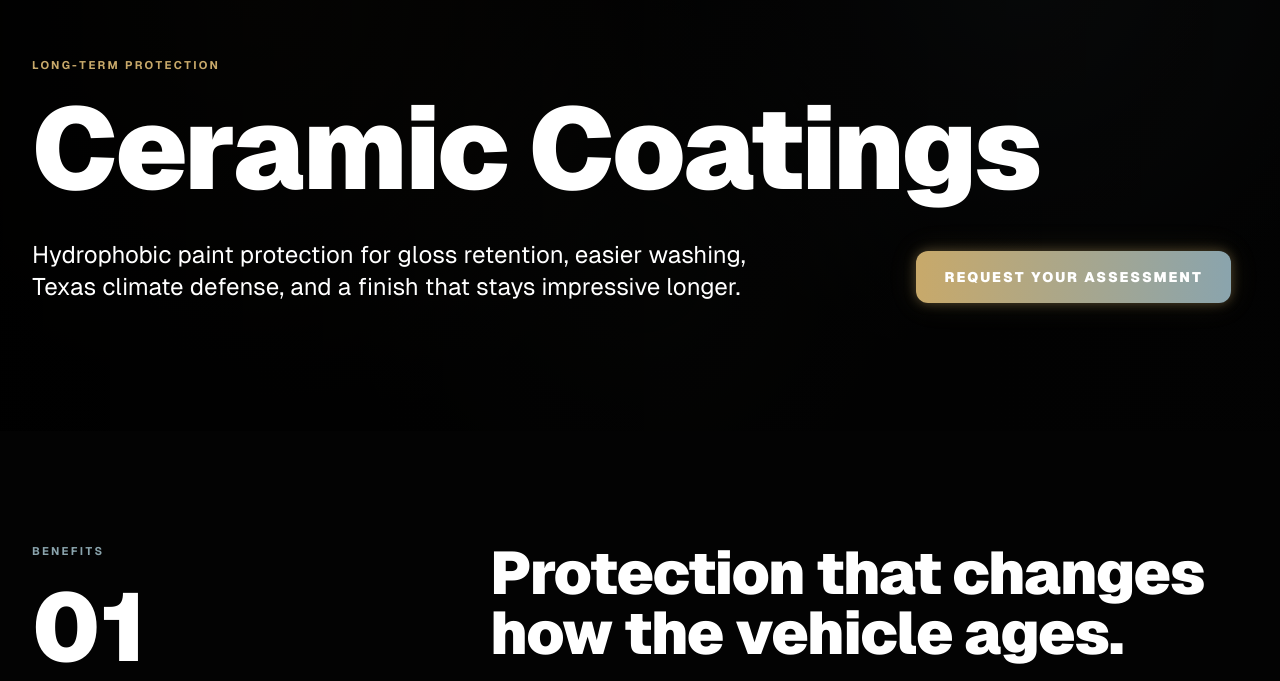
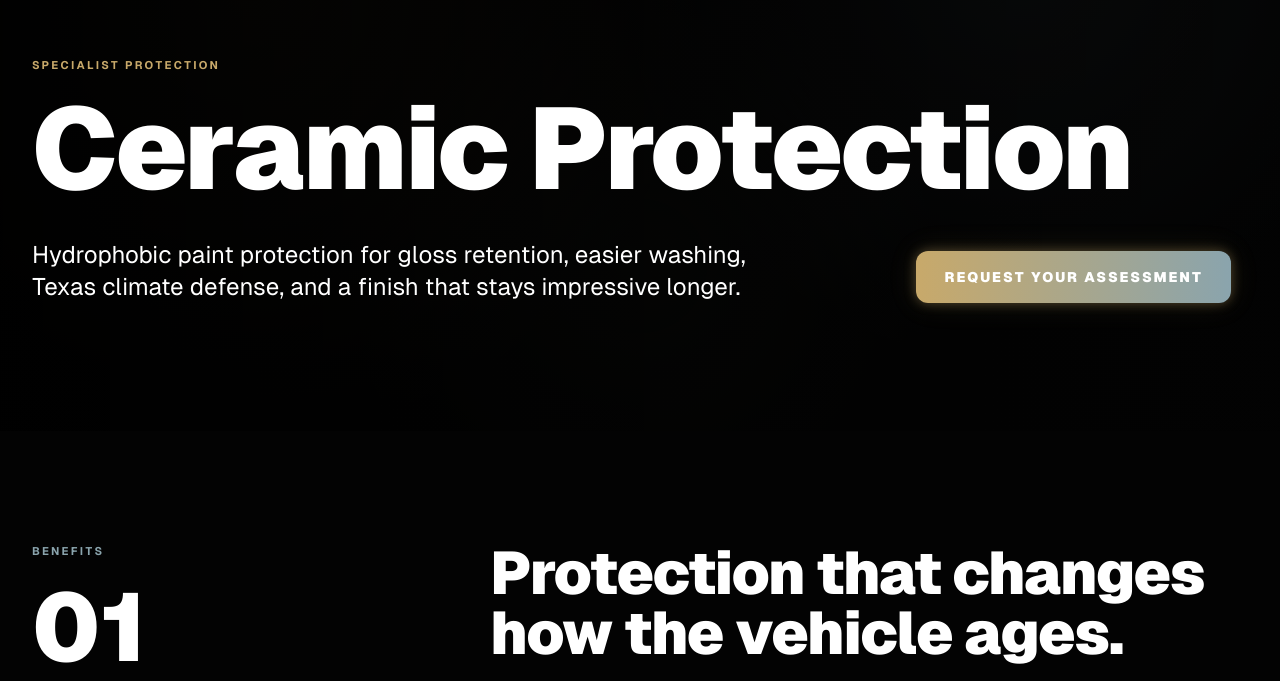
Before and after one commit to burchdad/mobile-detailing, a Next.js app: page /services/ceramic-coatings in a window 1280 px wide. Shown: the part 119-800 px from the top of the page. Built offline with nearby package versions, Linux system fonts and the light colour scheme.

Commit message:
Sharpen vehicle preservation positioning

```diff
--- a/app/layout.tsx
+++ b/app/layout.tsx
@@ -11,21 +11,21 @@ const geistSans = localFont({
 
 export const metadata: Metadata = {
   metadataBase: new URL(siteUrl),
-  title: "A&S Mobile Detail | Premium Vehicle Preservation Tyler TX",
+  title: "A&S Detailing | East Texas Vehicle Preservation",
   description:
-    "Luxury mobile detailing, paint correction, ceramic coatings, and vehicle preservation services for Tyler TX and East Texas owners who expect excellence.",
+    "East Texas vehicle preservation, ceramic protection, paint enhancement, interior restoration, and concierge maintenance for owners who expect specialist care.",
   keywords: [
     "mobile auto detailing Tyler TX",
     "car detailing Tyler TX",
     "ceramic coating Tyler TX",
     "paint correction Tyler TX",
-    "vehicle preservation Tyler TX",
+    "East Texas vehicle preservation",
     "mobile detailing East Texas",
   ],
   openGraph: {
-    title: "A&S Mobile Detail | Premium Vehicle Preservation Tyler TX",
+    title: "A&S Detailing | East Texas Vehicle Preservation",
     description:
-      "Professional mobile detailing, paint correction, ceramic coatings, and long-term vehicle care across East Texas.",
+      "Protection-led vehicle preservation, ceramic protection, paint enhancement, and long-term vehicle care across East Texas.",
     url: siteUrl,
     siteName: "A&S Mobile Detail",
     type: "website",
@@ -33,9 +33,9 @@ export const metadata: Metadata = {
   },
   twitter: {
     card: "summary_large_image",
-    title: "A&S Mobile Detail | Premium Vehicle Preservation Tyler TX",
+    title: "A&S Detailing | East Texas Vehicle Preservation",
     description:
-      "Luxury mobile detailing, ceramic coatings, paint correction, and vehicle preservation services in East Texas.",
+      "Specialist vehicle preservation, ceramic protection, paint enhancement, and concierge maintenance in East Texas.",
   },
   robots: {
     index: true,
--- a/app/page.tsx
+++ b/app/page.tsx
@@ -23,13 +23,12 @@ const localBusinessSchema = {
   telephone: "+1-903-555-0000",
   url: "https://asdetailing.org",
   serviceType: [
-    "Exterior Detail",
-    "Interior Deep Clean",
-    "Full Detail",
-    "Paint Correction",
-    "Ceramic Coating",
-    "Fleet Detailing",
-    "Maintenance Plans",
+    "Concierge Maintenance",
+    "Interior Restoration",
+    "Paint Enhancement",
+    "Ceramic Protection",
+    "Fleet Preservation",
+    "Vehicle Preservation Programs",
   ],
 };
 
@@ -37,11 +36,11 @@ const serviceSchema = {
   "@context": "https://schema.org",
   "@type": "ItemList",
   itemListElement: [
-    { "@type": "Service", name: "Signature Detail", url: "https://asdetailing.org/#services" },
-    { "@type": "Service", name: "Interior Preservation", url: "https://asdetailing.org/#services" },
-    { "@type": "Service", name: "Paint Correction", url: "https://asdetailing.org/#services" },
-    { "@type": "Service", name: "Ceramic Coating", url: "https://asdetailing.org/ceramic-coating" },
-    { "@type": "Service", name: "Fleet Care Programs", url: "https://asdetailing.org/fleet-detailing" },
+    { "@type": "Service", name: "Concierge Maintenance", url: "https://asdetailing.org/services/mobile-detailing" },
+    { "@type": "Service", name: "Interior Restoration", url: "https://asdetailing.org/services/interior-restoration" },
+    { "@type": "Service", name: "Paint Enhancement", url: "https://asdetailing.org/services/paint-correction" },
+    { "@type": "Service", name: "Ceramic Protection", url: "https://asdetailing.org/services/ceramic-coatings" },
+    { "@type": "Service", name: "Fleet Preservation", url: "https://asdetailing.org/services/fleet-care" },
   ],
 };
 
--- a/app/services/ceramic-coatings/page.tsx
+++ b/app/services/ceramic-coatings/page.tsx
@@ -6,7 +6,7 @@ import { siteUrl } from "@/lib/site";
 const service = servicePages["ceramic-coatings"];
 
 export const metadata: Metadata = {
-  title: "Ceramic Coatings | A&S Detailing",
+  title: "Ceramic Protection | A&S Detailing",
   description: service.intro,
   alternates: { canonical: "/services/ceramic-coatings" },
 };
@@ -32,7 +32,7 @@ export default function CeramicCoatingsPage() {
   const serviceSchema = {
     "@context": "https://schema.org",
     "@type": "Service",
-    name: "Ceramic Coatings",
+    name: "Ceramic Protection",
     provider: { "@type": "AutoDetailing", name: "A&S Detailing", url: siteUrl },
     url: `${siteUrl}/services/ceramic-coatings`,
     areaServed: "East Texas",
--- a/app/services/mobile-detailing/page.tsx
+++ b/app/services/mobile-detailing/page.tsx
@@ -5,7 +5,7 @@ import { servicePages } from "@/lib/brandPages";
 const service = servicePages["mobile-detailing"];
 
 export const metadata: Metadata = {
-  title: "Mobile Detailing | A&S Detailing",
+  title: "Concierge Maintenance | A&S Detailing",
   description: service.intro,
   alternates: { canonical: "/services/mobile-detailing" },
 };
--- a/app/services/paint-correction/page.tsx
+++ b/app/services/paint-correction/page.tsx
@@ -5,7 +5,7 @@ import { servicePages } from "@/lib/brandPages";
 const service = servicePages["paint-correction"];
 
 export const metadata: Metadata = {
-  title: "Paint Correction | A&S Detailing",
+  title: "Paint Enhancement | A&S Detailing",
   description: service.intro,
   alternates: { canonical: "/services/paint-correction" },
 };
--- a/components/Booking.tsx
+++ b/components/Booking.tsx
@@ -5,8 +5,8 @@ import { useState } from "react";
 
 const services = [
   "Signature Detail",
-  "Paint Correction",
-  "Ceramic Coating",
+  "Paint Enhancement",
+  "Ceramic Protection",
   "Interior Preservation",
   "Vehicle Preservation Plan",
   "Fleet Care Program",
--- a/components/Footer.tsx
+++ b/components/Footer.tsx
@@ -3,11 +3,11 @@
 import { motion } from "framer-motion";
 
 const serviceLinks = [
-  { label: "Mobile Detailing", href: "/services/mobile-detailing" },
+  { label: "Concierge Maintenance", href: "/services/mobile-detailing" },
   { label: "Interior Restoration", href: "/services/interior-restoration" },
-  { label: "Paint Correction", href: "/services/paint-correction" },
-  { label: "Ceramic Coatings", href: "/services/ceramic-coatings" },
-  { label: "Fleet Care", href: "/services/fleet-care" },
+  { label: "Paint Enhancement", href: "/services/paint-correction" },
+  { label: "Ceramic Protection", href: "/services/ceramic-coatings" },
+  { label: "Fleet Preservation", href: "/services/fleet-care" },
 ];
 
 export default function Footer() {
--- a/components/Hero.tsx
+++ b/components/Hero.tsx
@@ -13,18 +13,18 @@ const particles = Array.from({ length: 34 }, (_, i) => ({
 }));
 
 const stats = [
-  { value: "500+", label: "Vehicles Preserved" },
-  { value: "5.0", label: "Google Reputation" },
-  { value: "100%", label: "Final Walkthrough" },
+  { value: "500+", label: "Vehicles Protected" },
+  { value: "100+", label: "Returning Clients" },
+  { value: "5.0", label: "Google Rating" },
 ];
 
 const trustBadges = [
-  { id: "01", text: "Fully Insured", sub: "Professional protection" },
-  { id: "02", text: "Premium Systems", sub: "Paint-safe products" },
+  { id: "01", text: "Protection First", sub: "Finish-safe process" },
+  { id: "02", text: "Certified Mindset", sub: "Specialist-level care" },
   { id: "03", text: "Mobile Concierge", sub: "Home, office, or garage" },
 ];
 
-const orbitLabels = ["Paint Correction", "Ceramic Coating", "Interior Reset", "Preservation Plans"];
+const orbitLabels = ["Paint Enhancement", "Ceramic Protection", "Interior Restoration", "Preservation Programs"];
 
 function HeroShowpiece() {
   return (
@@ -116,7 +116,7 @@ export default function Hero() {
             transition={{ duration: 0.7 }}
             className="eyebrow mb-5 text-neon-pink"
           >
-            East Texas Vehicle Preservation Concierge
+            East Texas Vehicle Preservation
           </motion.p>
           <motion.h1
             initial={{ opacity: 0, y: 36 }}
@@ -124,7 +124,7 @@ export default function Hero() {
             transition={{ delay: 0.08, duration: 0.9, ease: "easeOut" }}
             className="max-w-5xl text-[clamp(3.5rem,9.4vw,8.7rem)] font-black leading-[0.88] tracking-tight text-white"
           >
-            Automotive Care <span className="gradient-text block">Without</span> Compromise
+            Protecting Vehicles. <span className="gradient-text block">Preserving</span> Value.
           </motion.h1>
           <motion.p
             initial={{ opacity: 0, y: 24 }}
@@ -132,7 +132,7 @@ export default function Hero() {
             transition={{ delay: 0.28, duration: 0.75 }}
             className="mt-8 max-w-2xl text-base leading-relaxed text-white/66 md:text-xl"
           >
-            Professional mobile detailing, paint correction, ceramic coatings, and long-term appearance management for owners who expect their vehicle to be treated like an investment.
+            Specialist mobile vehicle preservation for owners who care about protection, appearance, convenience, and long-term pride of ownership.
           </motion.p>
 
           <motion.div
--- a/components/Membership.tsx
+++ b/components/Membership.tsx
@@ -4,14 +4,14 @@ import { motion } from "framer-motion";
 
 const tiers = [
   {
-    name: "Silver Plan",
+    name: "Silver Preservation",
     audience: "Daily-driver preservation",
     price: "$99",
     perks: ["Monthly maintenance detail", "Paint-safe wash process", "Interior touchpoint reset", "Priority seasonal scheduling"],
     accent: "from-neon-blue to-neon-pink",
   },
   {
-    name: "Gold Plan",
+    name: "Gold Preservation",
     audience: "Premium family and performance vehicles",
     price: "$179",
     perks: ["Two visits per month", "Ceramic-safe maintenance", "Leather and trim conditioning", "10% preferred-client add-on pricing", "First access appointment windows"],
@@ -19,7 +19,7 @@ const tiers = [
     featured: true,
   },
   {
-    name: "Black Label Plan",
+    name: "Black Label Preservation",
     audience: "Collectors, show vehicles, and high-value finishes",
     price: "$299",
     perks: ["Weekly or custom cadence", "Monthly finish inspection", "Ceramic maintenance boosters", "Seasonal protection plan", "Dedicated vehicle care records"],
--- a/components/Services.tsx
+++ b/components/Services.tsx
@@ -4,15 +4,15 @@ import { motion } from "framer-motion";
 
 const services = [
   {
-    name: "Signature Detail",
-    category: "Concierge Reset",
+    name: "Concierge Maintenance",
+    category: "Ownership Care",
     start: "From $259",
     description: "A complete interior and exterior restoration for drivers who want the vehicle to feel crisp, cared for, and ready for attention.",
     features: ["Paint-safe foam wash", "Interior extraction and conditioning", "Trim, glass, wheels, and tires finished by hand"],
     accent: "from-neon-pink to-neon-blue",
   },
   {
-    name: "Paint Correction",
+    name: "Paint Enhancement",
     category: "Clarity Restoration",
     start: "From $349",
     description: "Machine polishing designed to reduce swirls, haze, oxidation, and light defects before the finish is protected.",
@@ -20,8 +20,8 @@ const services = [
     accent: "from-neon-blue to-neon-pink",
   },
   {
-    name: "Ceramic Coatings",
-    category: "Long-Term Protection",
+    name: "Ceramic Protection",
+    category: "Specialist Service",
     start: "From $699",
     description: "Hydrophobic paint protection for gloss retention, easier washing, and a finish that stays impressive longer.",
     features: ["Decontamination and prep", "Professional coating application", "Maintenance guidance after delivery"],
@@ -29,15 +29,15 @@ const services = [
     featured: true,
   },
   {
-    name: "Interior Preservation",
-    category: "Cabin Recovery",
+    name: "Interior Restoration",
+    category: "Cabin Preservation",
     start: "From $189",
     description: "Deep cleaning for leather, carpet, plastics, touchpoints, and odor-prone surfaces without harsh shortcuts.",
     features: ["Steam and extraction workflow", "Leather and trim care", "Odor neutralization and final inspection"],
     accent: "from-neon-green to-neon-blue",
   },
   {
-    name: "Maintenance Memberships",
+    name: "Preservation Programs",
     category: "Ongoing Care",
     start: "From $99/mo",
     description: "Recurring upkeep for owners who want their finish, cabin, and protection plan managed all year.",
@@ -45,7 +45,7 @@ const services = [
     accent: "from-neon-blue to-neon-green",
   },
   {
-    name: "Fleet Care Programs",
+    name: "Fleet Preservation",
     category: "Business Presentation",
     start: "Custom",
     description: "Consistent mobile detailing for company vehicles where brand presentation and reliability matter.",
@@ -72,14 +72,14 @@ export default function Services() {
             viewport={{ once: true }}
             transition={{ duration: 0.7 }}
           >
-            <p className="eyebrow mb-4 text-neon-pink">Premium Service Showcase</p>
+            <p className="eyebrow mb-4 text-neon-pink">Specialist Services</p>
             <div className="section-line mb-6" />
             <div className="grid gap-8 lg:grid-cols-[1fr_0.7fr] lg:items-end">
               <h2 className="max-w-5xl text-5xl font-black tracking-tight text-white md:text-7xl">
-                Preservation Programs, Not Commodity Details
+                Protection-Led Services For Serious Owners
               </h2>
               <p className="text-lg leading-relaxed text-white/56">
-                Every service is positioned around trust, finish quality, and long-term vehicle care. The goal is not a quick clean. The goal is a vehicle that feels protected, maintained, and worth owning.
+                A&S leads with protection, preservation, and ownership pride. Cleaning is part of the process, but the real product is a vehicle that stays valuable, presentable, and easier to maintain.
               </p>
             </div>
           </motion.div>
--- a/lib/brandPages.ts
+++ b/lib/brandPages.ts
@@ -1,7 +1,7 @@
 export const servicePages = {
   "mobile-detailing": {
-    title: "Mobile Detailing",
-    eyebrow: "Concierge Service",
+    title: "Concierge Maintenance",
+    eyebrow: "Ownership Care",
     intro: "Premium exterior and cabin care delivered at your home, office, or private garage with a preservation-first process.",
     blocks: [
       {
@@ -36,7 +36,7 @@ export const servicePages = {
     points: ["Steam and extraction workflow", "Leather and trim conditioning", "Odor and stain-focused treatment"],
   },
   "paint-correction": {
-    title: "Paint Correction",
+    title: "Paint Enhancement",
     eyebrow: "Clarity Restoration",
     intro: "Swirl, haze, oxidation, and light defect reduction for owners who want depth, gloss, and true reflection back in the finish.",
     blocks: [
@@ -54,8 +54,8 @@ export const servicePages = {
     points: ["Paint inspection and defect review", "Single or multi-stage polishing", "Protection-ready finish refinement"],
   },
   "ceramic-coatings": {
-    title: "Ceramic Coatings",
-    eyebrow: "Long-Term Protection",
+    title: "Ceramic Protection",
+    eyebrow: "Specialist Protection",
     intro: "Hydrophobic paint protection for gloss retention, easier washing, Texas climate defense, and a finish that stays impressive longer.",
     blocks: [
       {
@@ -77,7 +77,7 @@ export const servicePages = {
     points: ["Decontamination and paint prep", "Correction options before coating", "Longevity, care, and maintenance guidance"],
   },
   "fleet-care": {
-    title: "Fleet Care",
+    title: "Fleet Preservation",
     eyebrow: "Business Presentation",
     intro: "Recurring vehicle appearance care for companies that need their fleet to represent the brand before anyone says a word.",
     blocks: [
@@ -99,7 +99,7 @@ export const servicePages = {
 export const journalArticles = [
   "How Texas heat damages unprotected paint",
   "Ceramic coating vs wax for long-term owners",
-  "How often should a premium vehicle be detailed?",
+  "How often should a premium vehicle be preserved?",
   "Maintaining a black vehicle without swirl marks",
   "Seasonal protection checklist for East Texas",
   "Customer spotlight: preserving a lifted truck finish",
```
